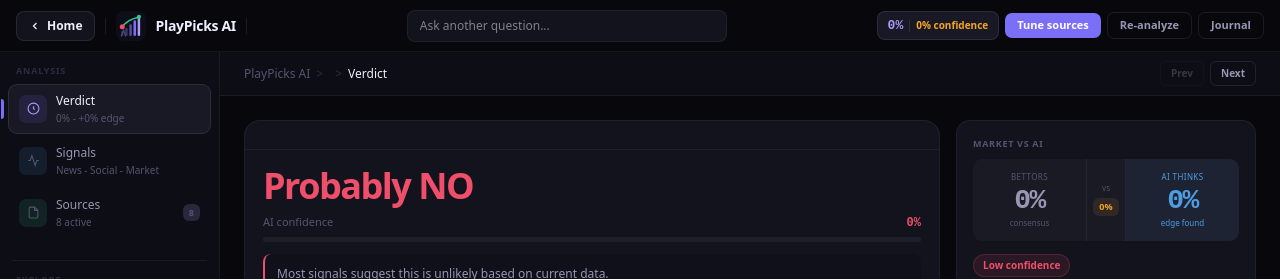
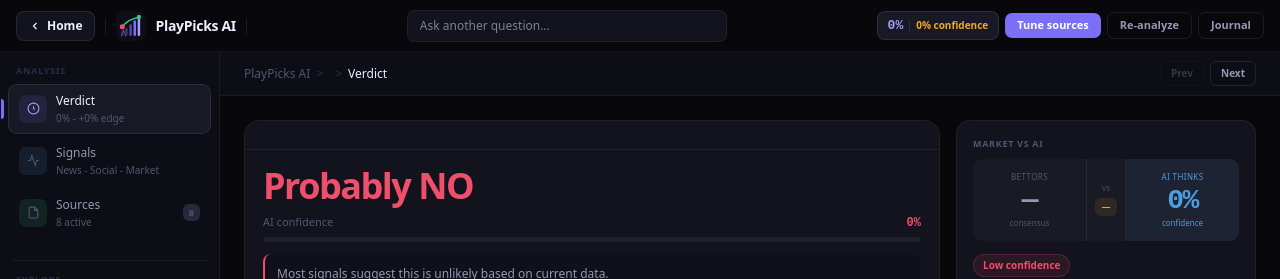
Before and after one commit to anujagadde18/tradedna, a Next.js app: page /scores in a window 1280 px wide. Shown: the top 279 px of the page. Built offline with nearby package versions, Linux system fonts and the light colour scheme.

Commit message:
fix: show dash instead of 0% when no market data, cleaner IPL display

```diff
--- a/app/scores/page.tsx
+++ b/app/scores/page.tsx
@@ -796,17 +796,17 @@ function ScoresPageContent() {
                     <div style={{ background:'rgba(255,255,255,0.03)', borderRadius:9, overflow:'hidden', display:'grid', gridTemplateColumns:'1fr 40px 1fr', marginBottom:10 }}>
                       <div style={{ padding:'12px 8px', textAlign:'center' }}>
                         <div style={{ fontSize:8, textTransform:'uppercase', letterSpacing:'0.4px', color:C.t3, marginBottom:4 }}>Bettors</div>
-                        <div style={{ fontSize:28, fontWeight:700, letterSpacing:'-1.5px', fontFamily:'monospace', lineHeight:1, color:C.t2 }}>{mktPctForDisplay}%</div>
+                        <div style={{ fontSize:28, fontWeight:700, letterSpacing:'-1.5px', fontFamily:'monospace', lineHeight:1, color:C.t2 }}>{hasLiveMarket && mktPctForDisplay > 0 ? mktPctForDisplay+'%' : '—'}</div>
                         <div style={{ fontSize:8, color:C.t3, marginTop:2 }}>consensus</div>
                       </div>
                       <div style={{ display:'flex', flexDirection:'column', alignItems:'center', justifyContent:'center', borderLeft:'1px solid '+C.border, borderRight:'1px solid '+C.border, padding:'6px 0' }}>
                         <div style={{ fontSize:7, color:C.t3, textTransform:'uppercase', marginBottom:4 }}>vs</div>
-                        <div style={{ fontSize:9, fontWeight:700, padding:'2px 6px', borderRadius:6, background:C.amberBg, color:C.amber }}>{edgeVal > 0 ? '+' : ''}{edgeVal.toFixed(0)}%</div>
+                        <div style={{ fontSize:9, fontWeight:700, padding:'2px 6px', borderRadius:6, background:C.amberBg, color:C.amber }}>{hasLiveMarket && edgeVal !== 0 ? (edgeVal > 0 ? '+' : '')+edgeVal.toFixed(0)+'%' : '—'}</div>
                       </div>
                       <div style={{ padding:'12px 8px', textAlign:'center', background:'rgba(77,157,224,0.07)', borderRadius:'0 9px 9px 0' }}>
                         <div style={{ fontSize:8, textTransform:'uppercase', letterSpacing:'0.4px', color:C.blue, marginBottom:4 }}>AI thinks</div>
                         <div style={{ fontSize:28, fontWeight:700, letterSpacing:'-1.5px', fontFamily:'monospace', lineHeight:1, color:C.blue }}>{aiPctForDisplay}%</div>
-                        <div style={{ fontSize:8, color:C.blue, marginTop:2 }}>edge found</div>
+                        <div style={{ fontSize:8, color:C.blue, marginTop:2 }}>confidence</div>
                       </div>
                     </div>
                     <span style={{ display:'inline-flex', padding:'3px 9px', borderRadius:20, fontSize:10, fontWeight:700, background:convBg, color:edgeColor, border:'1px solid '+edgeColor+'33' }}>{convLabel}</span>
@@ -818,7 +818,7 @@ function ScoresPageContent() {
                       <div style={{ height:'100%', borderRadius:2, background:'linear-gradient(90deg,'+C.red+','+C.amber+','+C.green+')', width:Math.min(100,Math.max(0,aiPctForDisplay))+'%', transition:'width .5s' }} />
                     </div>
                     <div style={{ display:'grid', gridTemplateColumns:'repeat(3,1fr)', gap:5, marginBottom:8 }}>
-                      {[{v:mktPctForDisplay+'%',l:'Market',c:C.t2},{v:aiPctForDisplay+'%',l:'AI',c:C.purpleL},{v:(edgeVal>0?'+':'')+edgeVal.toFixed(0)+'%',l:'Edge',c:edgeColor}].map(x => (
+                      {[{v: hasLiveMarket && mktPctForDisplay > 0 ? mktPctForDisplay+'%' : '—', l:'Market',c:C.t2},{v:aiPctForDisplay+'%',l:'AI',c:C.purpleL},{v: hasLiveMarket && edgeVal !== 0 ? (edgeVal>0?'+':'')+edgeVal.toFixed(0)+'%' : '—',l:'Edge',c:edgeColor}].map(x => (
                         <div key={x.l} style={{ background:'rgba(255,255,255,0.03)', borderRadius:7, padding:'8px 5px', textAlign:'center' }}>
                           <div style={{ fontSize:18, fontWeight:700, fontFamily:'monospace', letterSpacing:'-0.5px', color:x.c }}>{x.v}</div>
                           <div style={{ fontSize:8, color:C.t3, textTransform:'uppercase', letterSpacing:'0.3px', marginTop:2 }}>{x.l}</div>
```
